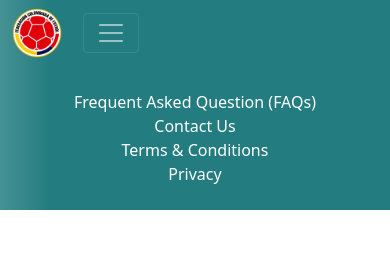
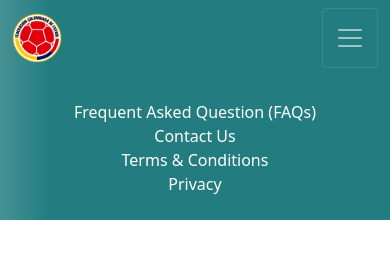
Before and after one commit to SergioPachonDotor/Presidenciales, a plain HTML site: page index.html in a window 390 px wide. Drawn offline with nearby package versions, Linux system fonts and the light colour scheme.

Commit message:
correccion logo-header

```diff
--- a/index.css
+++ b/index.css
@@ -1,6 +1,15 @@
 /* .navbar {
     padding: 1.5rem 1rem;
 } */
+
+@media (max-width:991px) {
+    .logo-header{
+        display: flex;
+        width: 100%;
+        justify-content: space-between;
+    }
+}
+
 
 .text-vote{
     font-weight: 500 !important;
--- a/index.html
+++ b/index.html
@@ -16,7 +16,7 @@
     <!-- Header -->
     <nav id="header" class="navbar navbar-expand-lg navbar-dark bg-light" style="background-color: #0a585cce;">
             <div class="container-fluid">
-                <div>
+                <div class="logo-header">
                     <a class="navbar-brand" href="#" style="color: rgb(255, 255, 255);">
                         <img class="logononea" src="assets/images/Colombia.png" alt="Federacion Colombiana de Deporte">
                     </a>
```
